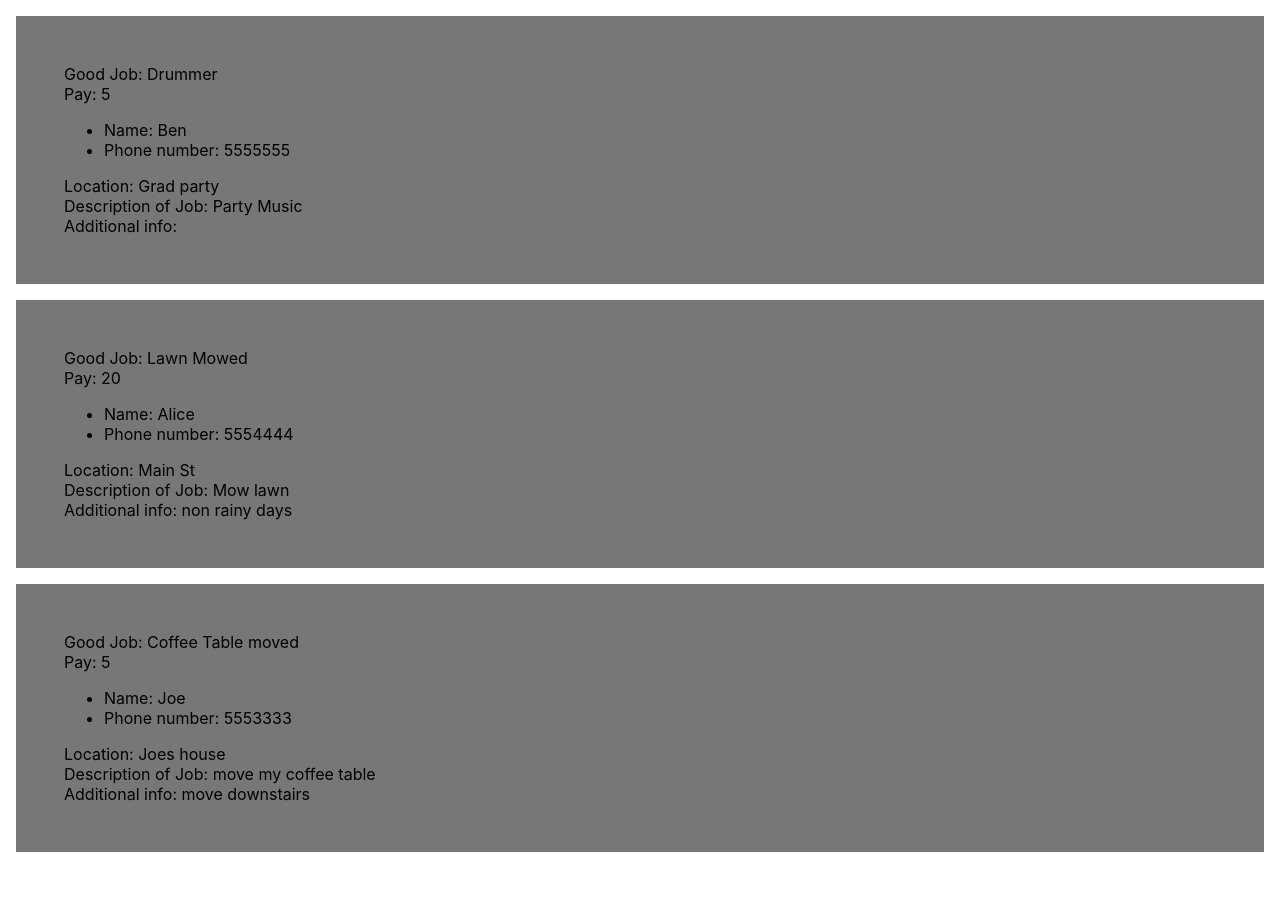
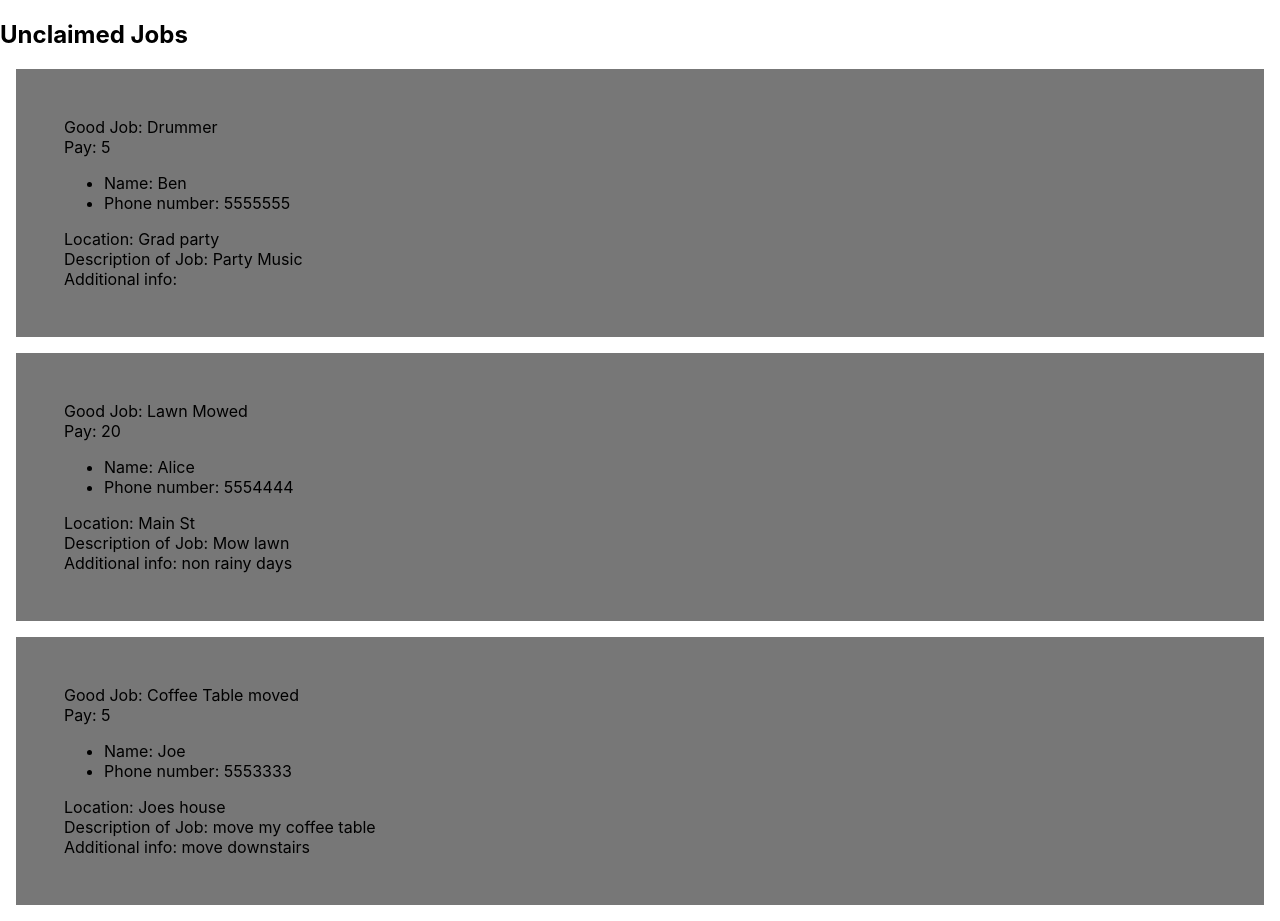
Before and after one commit to Jasonwesleysmith/neighbor-good, a React (Create React App) app in the folder client/: page / in a window 1280 px wide. Before the commit the page ends 868 px from the top, so only its background shows below. Built offline with nearby package versions, Linux system fonts and the light colour scheme.

Commit message:
readd unclaimed jobs component

```diff
--- a/client/src/App.js
+++ b/client/src/App.js
@@ -1,6 +1,6 @@
 import './App.css';
-import Job from './components/Job';
 import Modal from './components/Modal'
+import UnclaimedJobs from './components/UnclaimedJobs/UnclaimedJobs';
 
 const jobs = [
   {id: 0, claimed: false, claimedBy: null, job:"Drummer", pay:"5", name:"Ben", phone:"5555555", location:"Grad party", description:"Party Music", info:""},
@@ -8,14 +8,11 @@ const jobs = [
   {id: 2, claimed: false, claimedBy: null, job:"Coffee Table moved", pay:"5", name:"Joe", phone:"5553333", location:"Joes house", description:"move my coffee table", info:"move downstairs"},
 ]
 
-function App() {
+const App = () => {
+  //api call
   return (
     <>
-      {jobs.map((job) => (
-        <Job job={job.job} pay={job.pay} name={job.name} phone={job.phone} location={job.location} description={job.description} info={job.info} />
-
-      ) )}
-
+      <UnclaimedJobs jobs={jobs} />
     </>
   );
 }
--- /dev/null
+++ b/client/src/components/UnclaimedJobs/UnclaimedJobs.js
@@ -0,0 +1,18 @@
+import React from 'react'
+import Job from '../Job'
+
+
+
+const UnclaimedJobs = ({jobs}) => {
+
+  return (
+      <>
+      <h2>Unclaimed Jobs</h2>
+      {jobs.map((job) => (
+        <Job job={job.job} pay={job.pay} name={job.name} phone={job.phone} location={job.location} description={job.description} info={job.info} />
+      ) )}
+      </>
+    )
+}
+
+export default UnclaimedJobs
--- /dev/null
+++ b/client/src/components/UnclaimedJobs/index.js
@@ -0,0 +1 @@
+export { default } from "./UnclaimedJobs"
```
